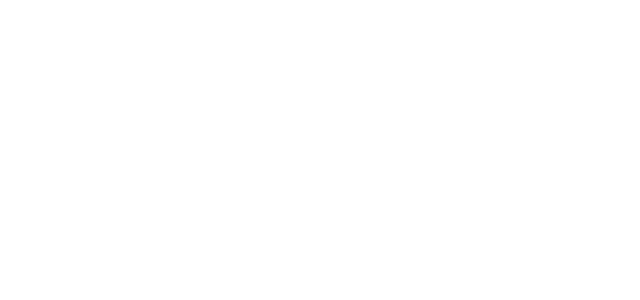
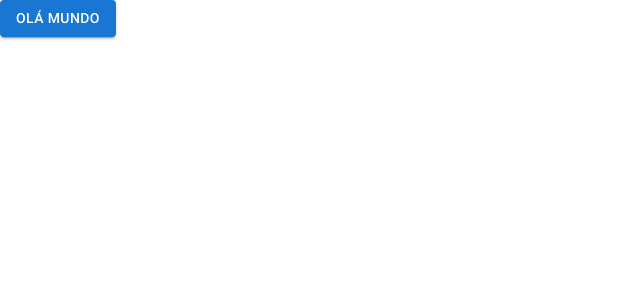
Before and after one commit to RodrigoPereir4/KRSmartReq-FullStack, a Next.js app in the folder frontend/: page /requisicao in a window 1280 px wide. Shown: the top 300 px of the page, without its empty margins (0-640 px from the left). Built offline with nearby package versions, Linux system fonts and the light colour scheme.

Commit message:
[ADD] MUI Library

```diff
--- a/frontend/app/requisicao/page.js
+++ b/frontend/app/requisicao/page.js
@@ -2,9 +2,10 @@
 
 import styled from "styled-components"
 
+import { Button } from "@mui/material";
+
 export default function Requisicao(){
     return(
-        <>
-        </>
+        <Button variant="contained">Olá Mundo</Button>
     );
 }
--- a/frontend/package.json
+++ b/frontend/package.json
@@ -9,6 +9,10 @@
     "lint": "next lint"
   },
   "dependencies": {
+    "@emotion/react": "^11.13.3",
+    "@emotion/styled": "^11.13.0",
+    "@mui/icons-material": "^6.1.4",
+    "@mui/material": "^6.1.4",
     "next": "^14.2.15",
     "react": "^18.3.1",
     "react-dom": "^18.3.1",
```
Also changed, not shown: 1 other file (tests, documents, lock files or other folders).
